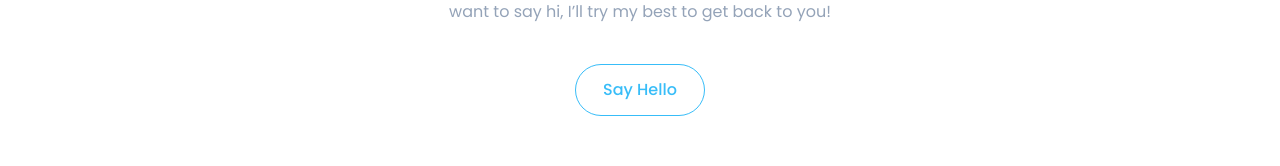
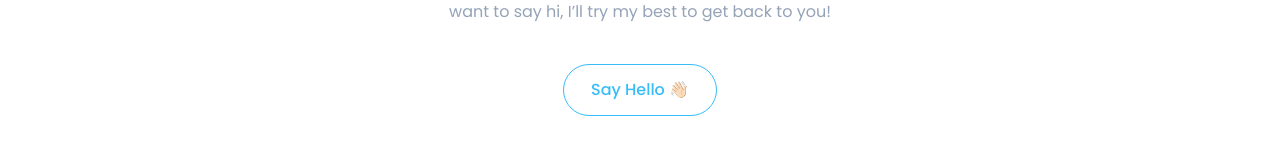
Before and after one commit to devhasibulislam/developer-portfolio, a Next.js app: page / in a window 1280 px wide. Shown: the part 4151-4317 px from the top of the page. Built offline with nearby package versions, Linux system fonts and the light colour scheme; a web font is replaced by a local one.

Commit message:
add emoji after welcoming

```diff
--- a/src/modules/Home/sections/GetInTouch/GetInTouch.tsx
+++ b/src/modules/Home/sections/GetInTouch/GetInTouch.tsx
@@ -18,7 +18,7 @@ const GetInTouch = () => {
            Although I’m not currently looking for any new opportunities, my inbox is always open. Whether you have a question or just want to say hi, I’ll try my best to get back to you!
         </p>
 
-        <Button href='mailto:devhasibulislam@gmail.com' outlined > Say Hello </Button>
+        <Button href='mailto:devhasibulislam@gmail.com' outlined > Say Hello 👋🏻 </Button>
 
     </section>
   )
```
